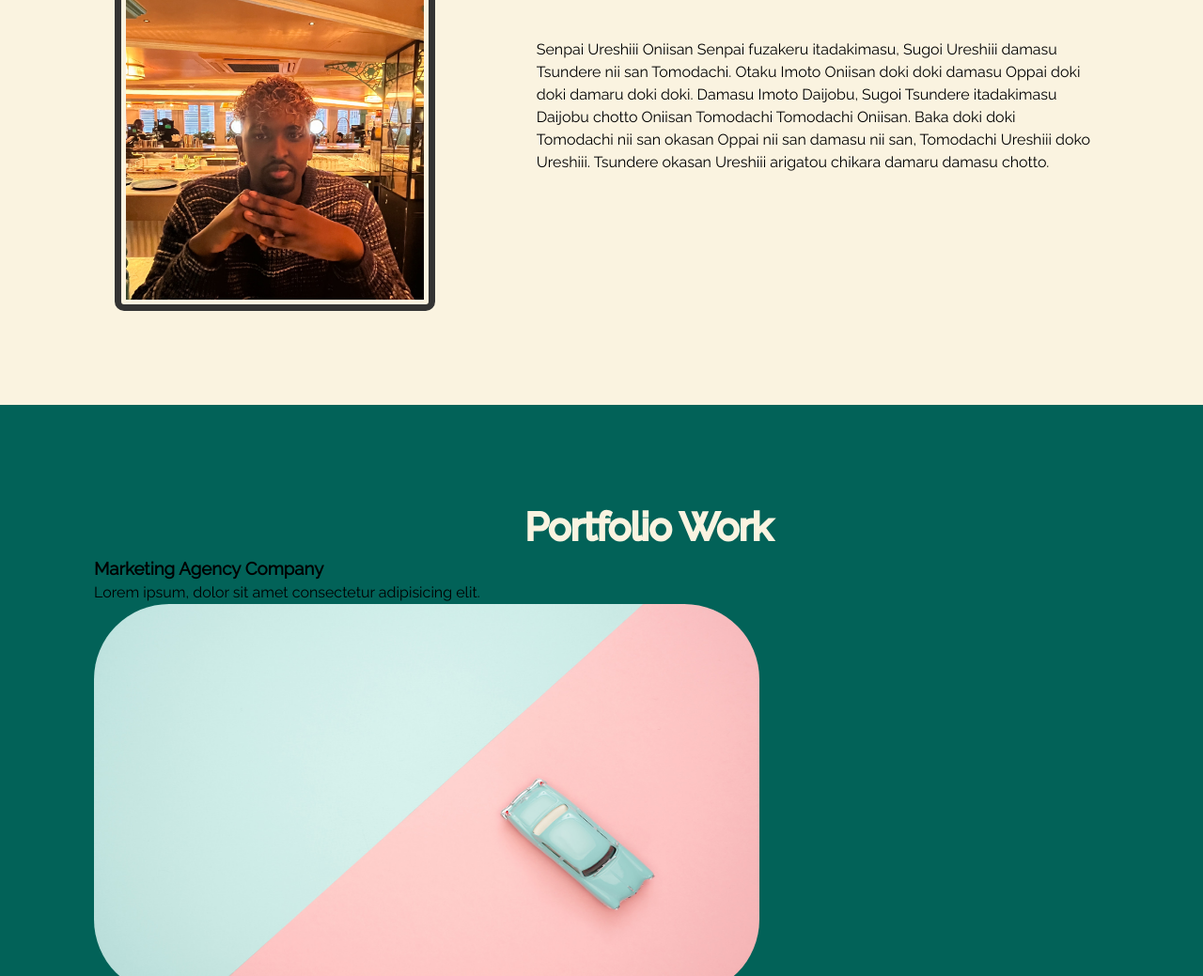
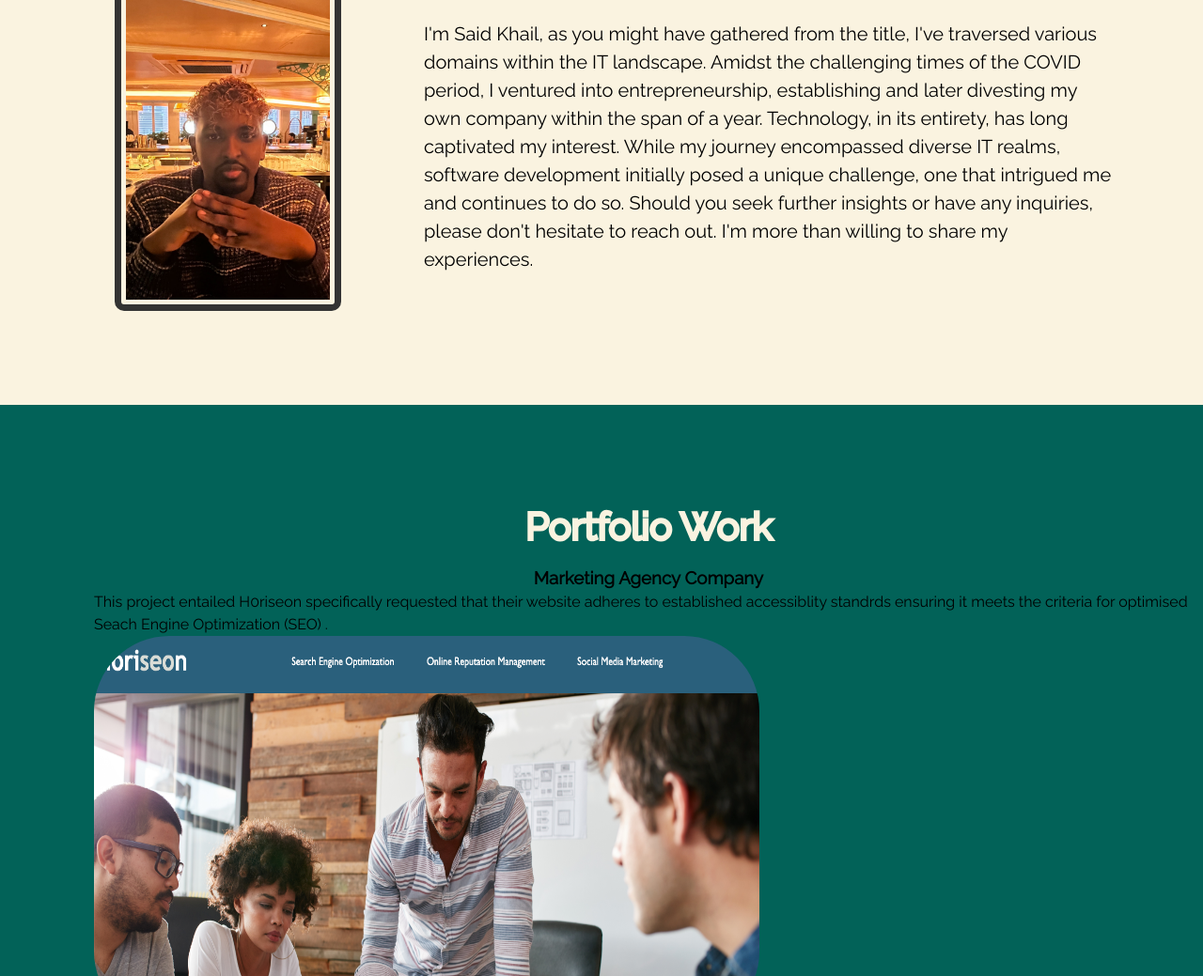
Before and after one commit to SKhail/personal-portfolio, a plain HTML site: page index.html in a window 1280 px wide. Shown: the part 344-1383 px from the top of the page at 94% size. Drawn offline with Linux system fonts and the light colour scheme.

Commit message:
Made changes in the Portfolio section

```diff
--- a/assets/style.css
+++ b/assets/style.css
@@ -119,7 +119,8 @@ h2 {
 }
 
 .about-container p {
-  padding: 50px;
+  padding: 30px;
+  font-size: var(--font-body-size);
 }
 
 .portfolio-container {
@@ -130,7 +131,6 @@ h2 {
 
 .portfolio-container h2 {
   display: flex;
-  justify-content: center;
   font-size: var(--font-header-size);
   color: var(--font--second-color);
   -webkit-text-stroke-width: 2px;
@@ -139,6 +139,13 @@ h2 {
 .portfolio-main {
   display: grid;
   grid-template-rows: 1fr 1fr;
+}
+
+/* First Project header */
+.portfolio-left h3 {
+  display: flex;
+  justify-content: center;
+  margin-top: 10px;
 }
 
 .portfolio-left img {
--- a/index.html
+++ b/index.html
@@ -50,7 +50,9 @@
        <div class="about-container">
        <article>
        <p>
-      Senpai Ureshiii Oniisan Senpai fuzakeru itadakimasu, Sugoi Ureshiii damasu Tsundere nii san Tomodachi. Otaku Imoto Oniisan doki doki damasu Oppai doki doki damaru doki doki. Damasu Imoto Daijobu, Sugoi Tsundere itadakimasu Daijobu chotto Oniisan Tomodachi Tomodachi Oniisan. Baka doki doki Tomodachi nii san okasan Oppai nii san damasu nii san, Tomodachi Ureshiii doko Ureshiii. Tsundere okasan Ureshiii arigatou chikara damaru damasu chotto. </p>
+         I'm Said Khail, as you might have gathered from the title, I've traversed various domains within the IT landscape. Amidst the challenging times of the COVID period, I ventured into entrepreneurship, establishing and later divesting my own company within the span of a year.
+         Technology, in its entirety, has long captivated my interest. While my journey encompassed diverse IT realms, software development initially posed a unique challenge, one that intrigued me and continues to do so.
+         Should you seek further insights or have any inquiries, please don't hesitate to reach out. I'm more than willing to share my experiences. </p>
       </article>
       </div>
       </div>
@@ -65,9 +67,8 @@
         <div class="portfolio-main">
           <div class="portfolio-left">
           <h3>Marketing Agency Company</h3>
-           <p>Lorem ipsum, dolor sit amet consectetur adipisicing elit.</p>
-          <img src="./assets/images/02-portfolio-3.jpg" alt"standby"
-          class="img_portfolio">
+           <p>This project entailed H0riseon specifically requested that their website adheres to established accessiblity standrds ensuring it meets the criteria for optimised Seach Engine Optimization (SEO)  .</p>
+          <img src="./assets/images/horiseon.png" alt"horiseon"
           <a href="">See more</a>
           <i class="fa fa-github"></i>
 
```
Also changed, not shown: assets/images/02-portfolio-1.jpg (deleted), assets/images/horiseon.png (added).
